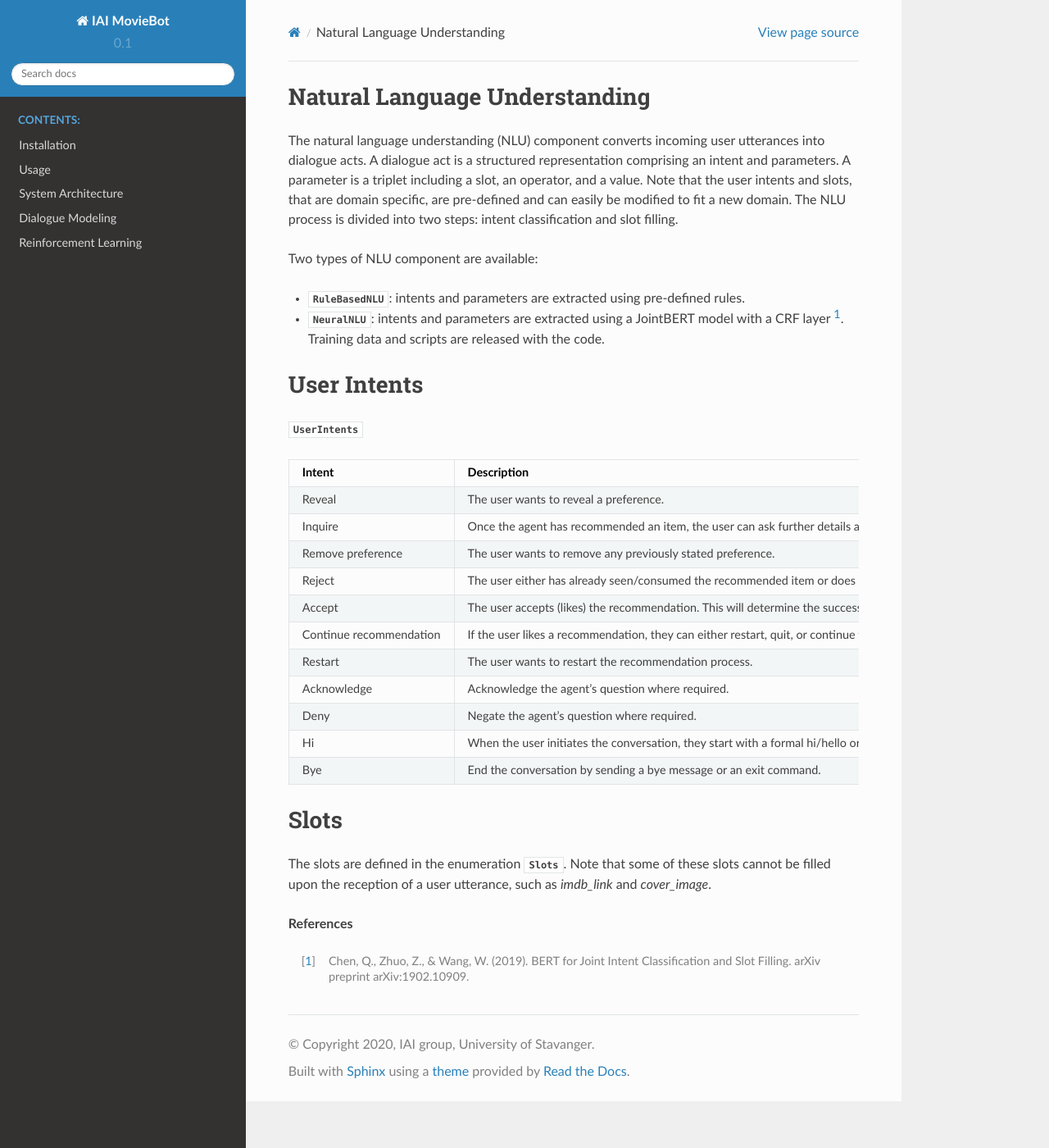
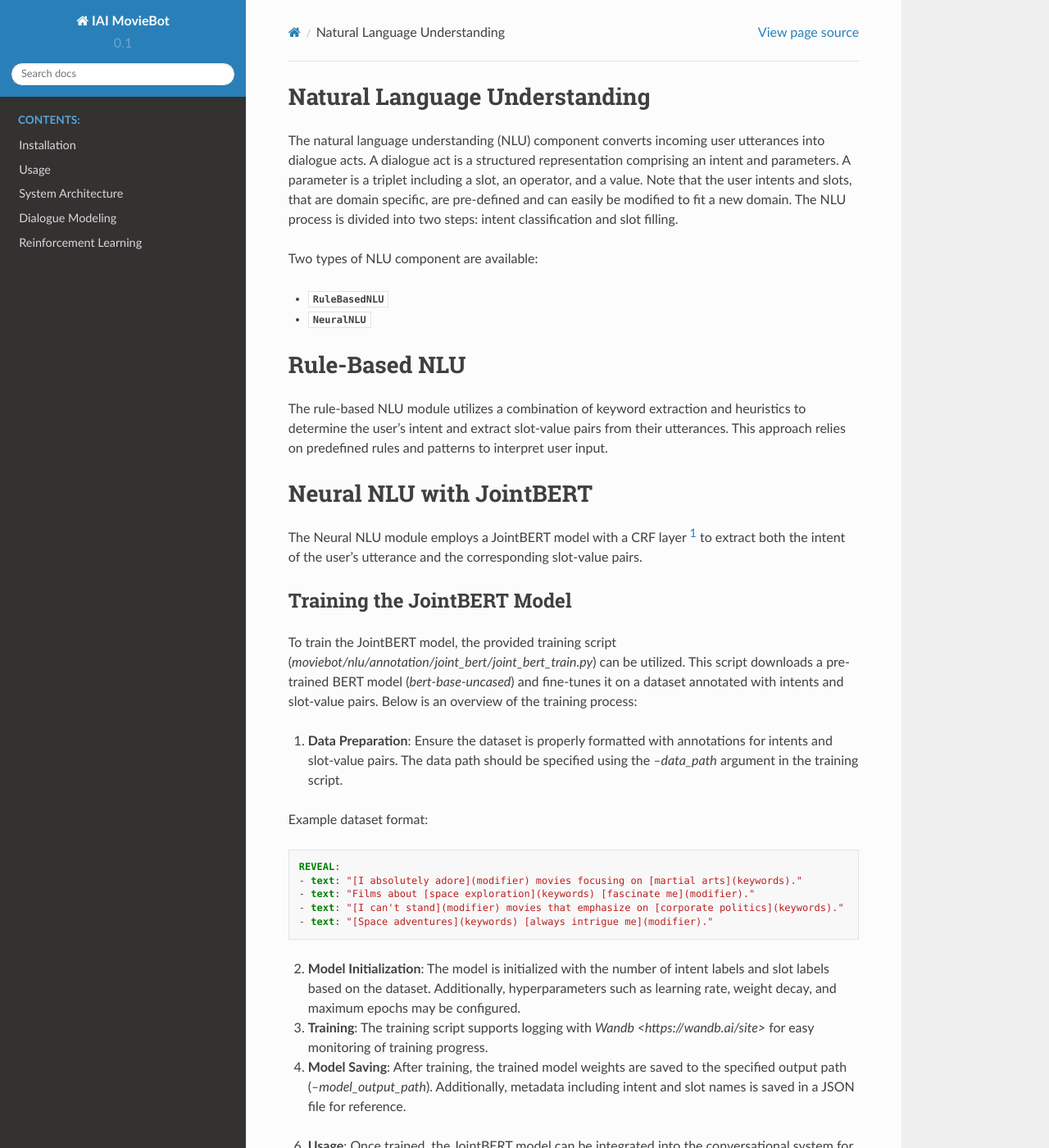
Before and after one commit to iai-group/MovieBot, a Sphinx documentation site: the page built from docs/source/nlu.rst, in a window 1280 px wide and 1400 px high. Shown: the whole window at 82% size. Built offline with Sphinx 7.4.7 and the Read the Docs theme 2.0.0, drawn with Linux system fonts in a browser that asks for light colours; some of the changed text lies outside the part shown.

Commit message:
Update NLU page

```diff
--- a/docs/source/nlu.rst
+++ b/docs/source/nlu.rst
@@ -7,8 +7,43 @@ The NLU process is divided into two steps: intent classification and slot fillin
 
 Two types of NLU component are available:
 
-- :py:class:`RuleBasedNLU <moviebot.nlu.rule_based_nlu.RuleBasedNLU>`: intents and parameters are extracted using pre-defined rules.
-- :py:class:`NeuralNLU <moviebot.nlu.neural_nlu.NeuralNLU>`: intents and parameters are extracted using a JointBERT model with a CRF layer [1]_. Training data and scripts are released with the code.
+- :py:class:`RuleBasedNLU <moviebot.nlu.rule_based_nlu.RuleBasedNLU>`
+- :py:class:`NeuralNLU <moviebot.nlu.neural_nlu.NeuralNLU>`
+
+Rule-Based NLU
+--------------
+
+The rule-based NLU module utilizes a combination of keyword extraction and heuristics to determine the user's intent and extract slot-value pairs from their utterances. This approach relies on predefined rules and patterns to interpret user input.
+
+Neural NLU with JointBERT
+-------------------------
+
+The Neural NLU module employs a JointBERT model with a CRF layer [1]_ to extract both the intent of the user's utterance and the corresponding slot-value pairs.
+
+Training the JointBERT Model
+^^^^^^^^^^^^^^^^^^^^^^^^^^^^
+
+To train the JointBERT model, the provided training script (`moviebot/nlu/annotation/joint_bert/joint_bert_train.py`) can be utilized. This script downloads a pre-trained BERT model (`bert-base-uncased`) and fine-tunes it on a dataset annotated with intents and slot-value pairs. Below is an overview of the training process:
+
+1. **Data Preparation**: Ensure the dataset is properly formatted with annotations for intents and slot-value pairs. The data path should be specified using the `--data_path` argument in the training script.
+
+Example dataset format:
+
+.. code-block:: yaml
+
+    REVEAL:
+    - text: "[I absolutely adore](modifier) movies focusing on [martial arts](keywords)."
+    - text: "Films about [space exploration](keywords) [fascinate me](modifier)."
+    - text: "[I can't stand](modifier) movies that emphasize on [corporate politics](keywords)."
+    - text: "[Space adventures](keywords) [always intrigue me](modifier)."
+
+2. **Model Initialization**: The model is initialized with the number of intent labels and slot labels based on the dataset. Additionally, hyperparameters such as learning rate, weight decay, and maximum epochs may be configured.
+
+3. **Training**: The training script supports logging with `Wandb <https://wandb.ai/site>` for easy monitoring of training progress.
+
+4. **Model Saving**: After training, the trained model weights are saved to the specified output path (`--model_output_path`). Additionally, metadata including intent and slot names is saved in a JSON file for reference.
+
+6. **Usage**: Once trained, the JointBERT model can be integrated into the conversational system for natural language understanding tasks, by specifying the model path.
 
 User Intents
 ------------
```
